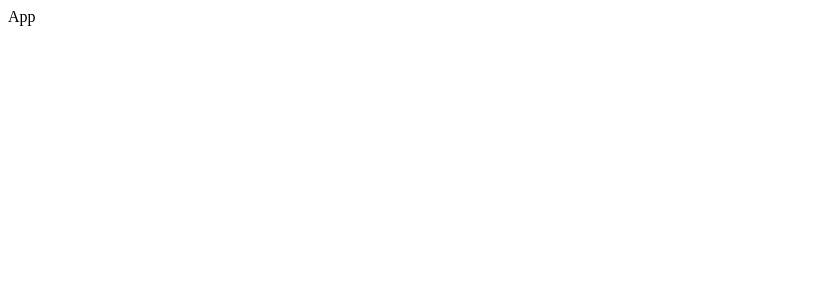
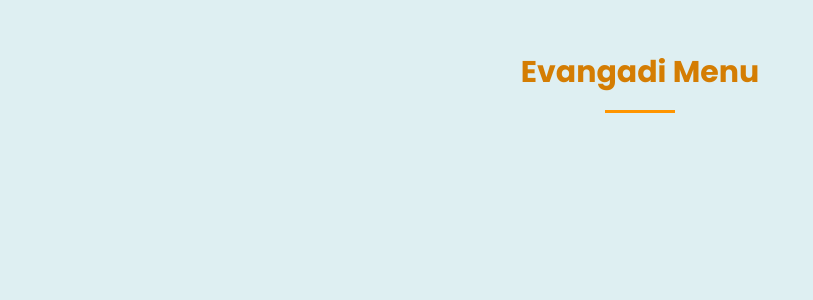
Before and after one commit to dawit-808/evangadi-menu, a React (Vite) app: page / in a window 1280 px wide. Shown: the top 300 px of the page, without its empty margins (0-813 px from the left). Built offline with nearby package versions, Linux system fonts and the light colour scheme.

Commit message:
header added

```diff
--- a/src/App.jsx
+++ b/src/App.jsx
@@ -1,7 +1,16 @@
 import React, { Component } from "react";
+import "./App.css";
+import Header from "./components/Header";
 
-export default class App extends Component {
+class App extends Component {
   render() {
-    return <div>App</div>;
+    return (
+      <>
+        <div className="all-container">
+          <Header />
+        </div>
+      </>
+    );
   }
 }
+export default App;
--- /dev/null
+++ b/src/components/Header.jsx
@@ -0,0 +1,15 @@
+import React, { Component } from "react";
+
+class Header extends Component {
+  render() {
+    return (
+      <>
+        <header className="title">
+          <h1>Evangadi Menu</h1>
+          <div></div>
+        </header>
+      </>
+    );
+  }
+}
+export default Header;
```
Also changed, not shown: src/components/FoodItem.jsx (added, +23 -0 lines).
